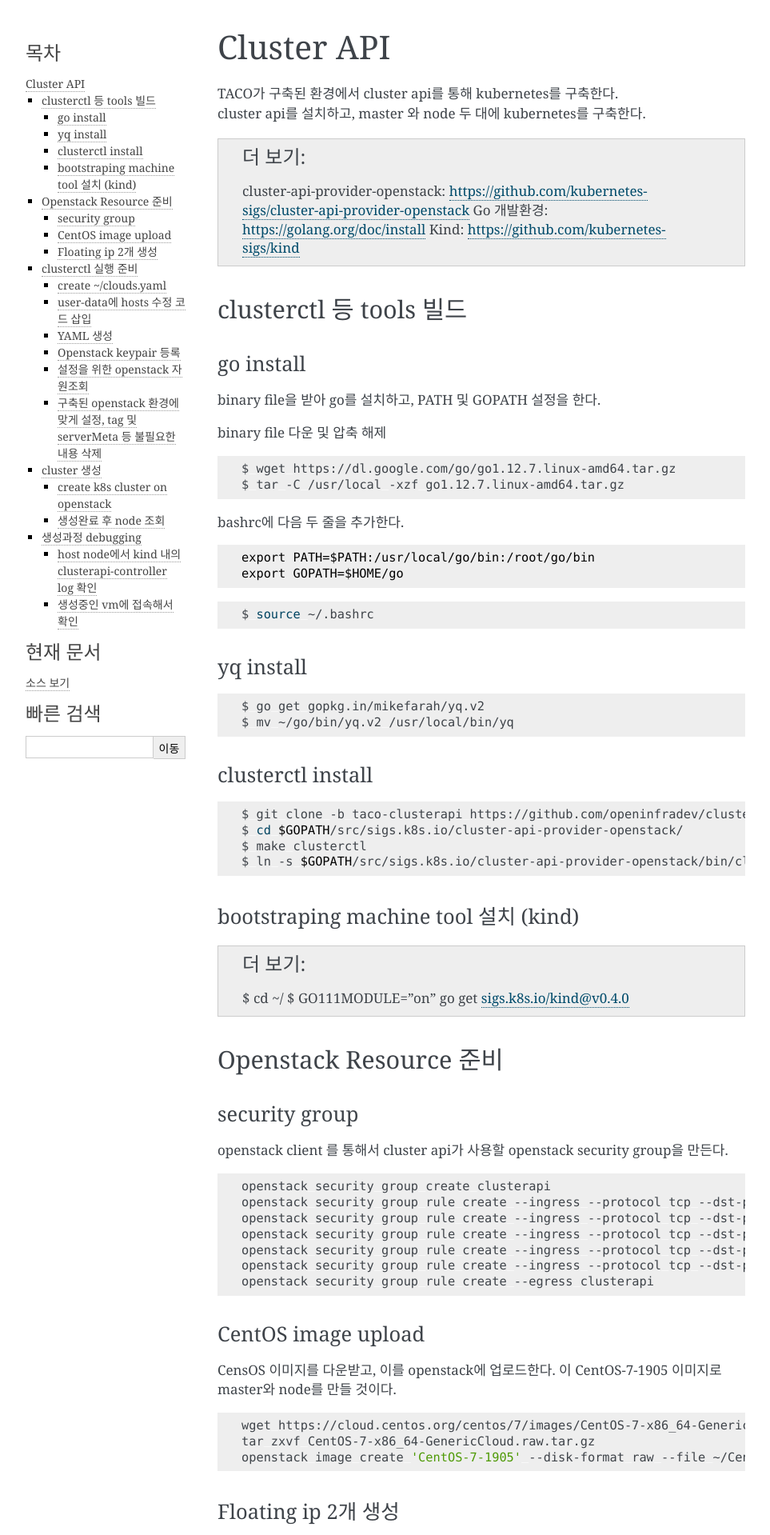
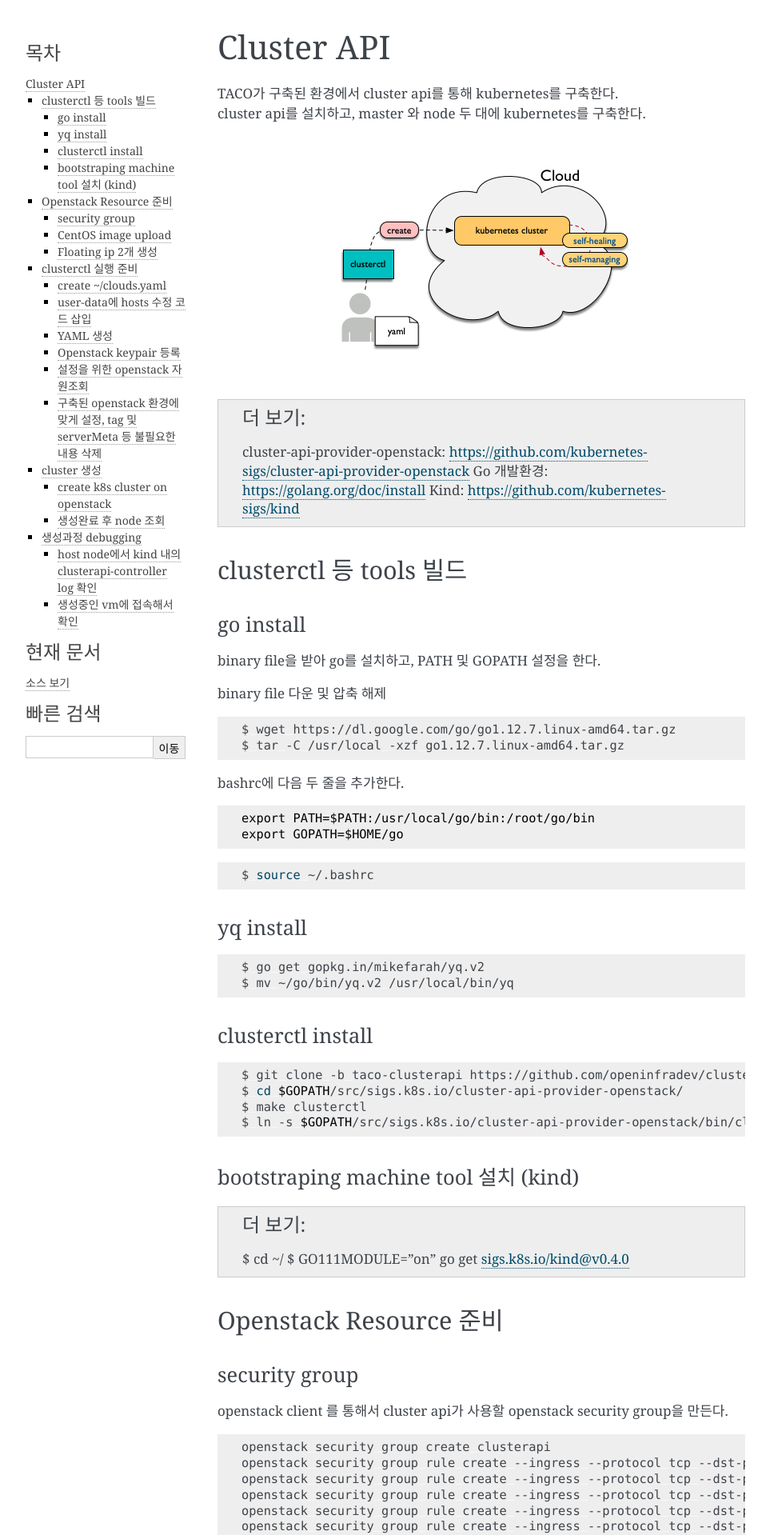
Before and after one commit to openinfradev/openinfraday-2019-handson-docs, a Sphinx documentation site: the page built from docs/source/cluster-api.rst, in a window 1280 px wide. Shown: the top 1919 px of the page at 80% size, without its empty margins (148-1111 px from the left). Built offline with Sphinx 7.4.7, drawn with Linux system fonts in a browser that asks for light colours.

Commit message:
Update cluster-api.rst

```diff
--- a/docs/source/cluster-api.rst
+++ b/docs/source/cluster-api.rst
@@ -4,6 +4,8 @@ Cluster API
 
 | TACO가 구축된 환경에서 cluster api를 통해 kubernetes를 구축한다.
 | cluster api를 설치하고, master 와 node 두 대에 kubernetes를 구축한다.
+
+.. figure:: _static/clusterapi-is.png
 
 .. seealso::
 
```
